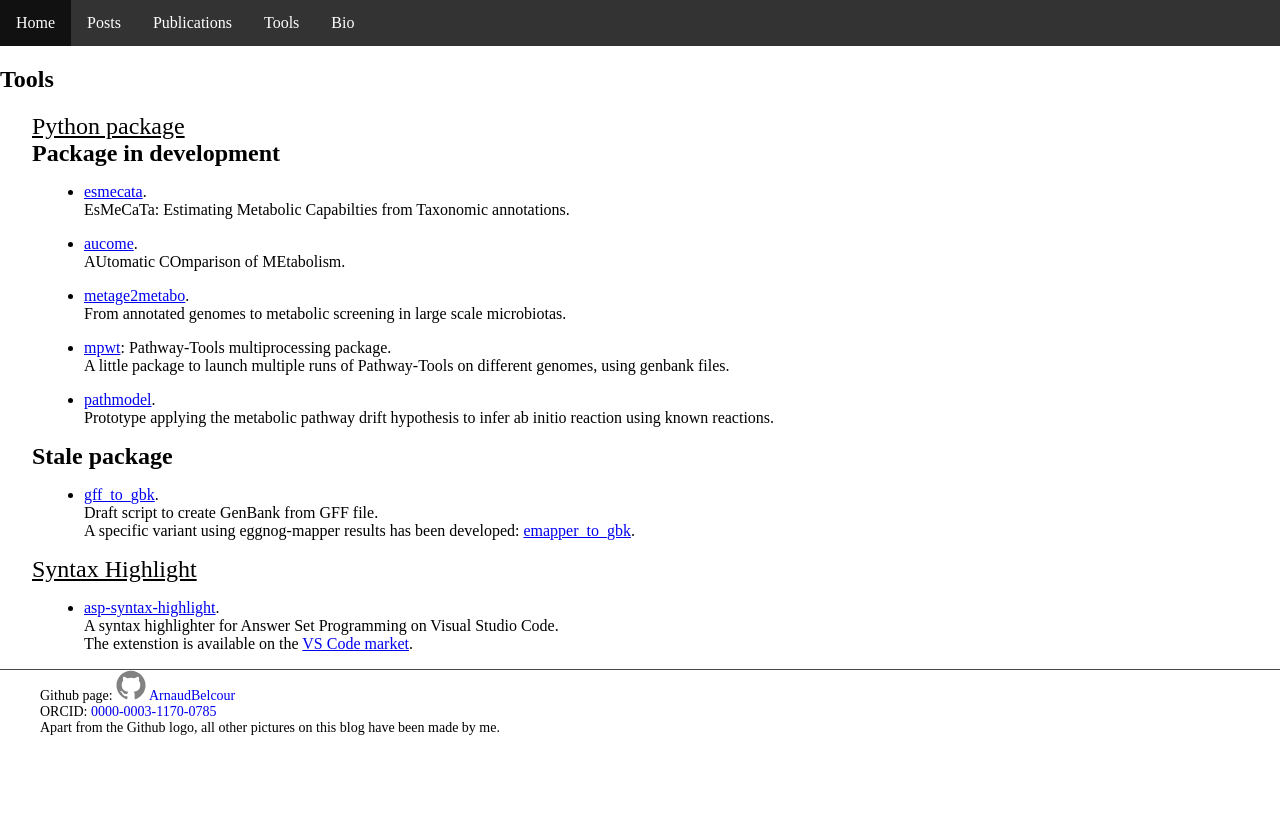
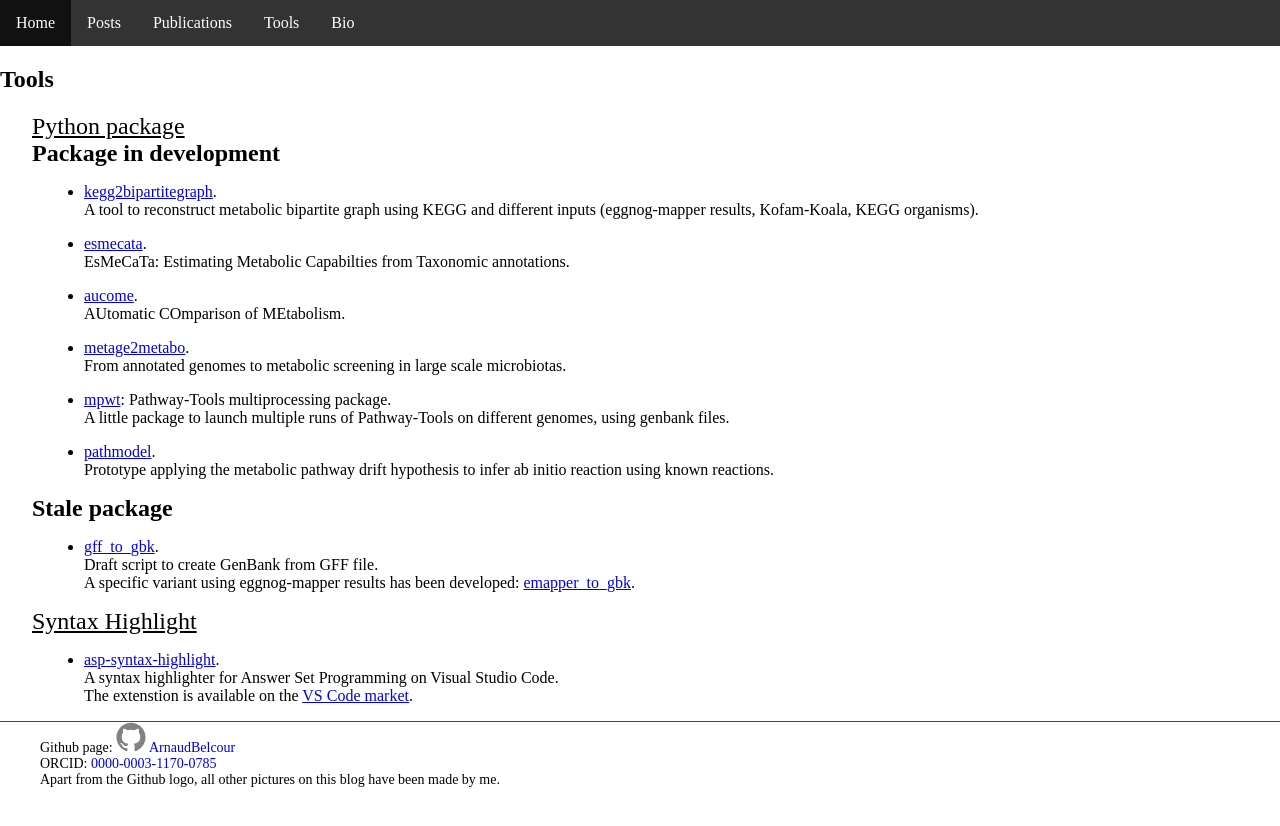
Before and after one commit to ArnaudBelcour/blog, a Jekyll site: the page built from pages/tools.html, in a window 1280 px wide. Shown: the top 826 px of the page. Built offline with Jekyll 4.4.1, drawn with Linux system fonts in a browser that asks for light colours.

Commit message:
Add kegg2bipartitegraph in tools.

```diff
--- a/pages/tools.html
+++ b/pages/tools.html
@@ -9,6 +9,11 @@ permalink: pages/tools/
 		<h2>Python package</h2>
 			<h3>Package in development</h3>
 			<ul>
+				<li>
+					<p><a href='https://github.com/ArnaudBelcour/kegg2bipartitegraph'>kegg2bipartitegraph</a>.<br>
+						A tool to reconstruct metabolic bipartite graph using KEGG and different inputs (eggnog-mapper results, Kofam-Koala, KEGG organisms).<br>
+					</p>
+				</li>
 				<li>
 					<p><a href='https://github.com/AuReMe/esmecata'>esmecata</a>.<br>
 						EsMeCaTa: Estimating Metabolic Capabilties from Taxonomic annotations.<br>
```
